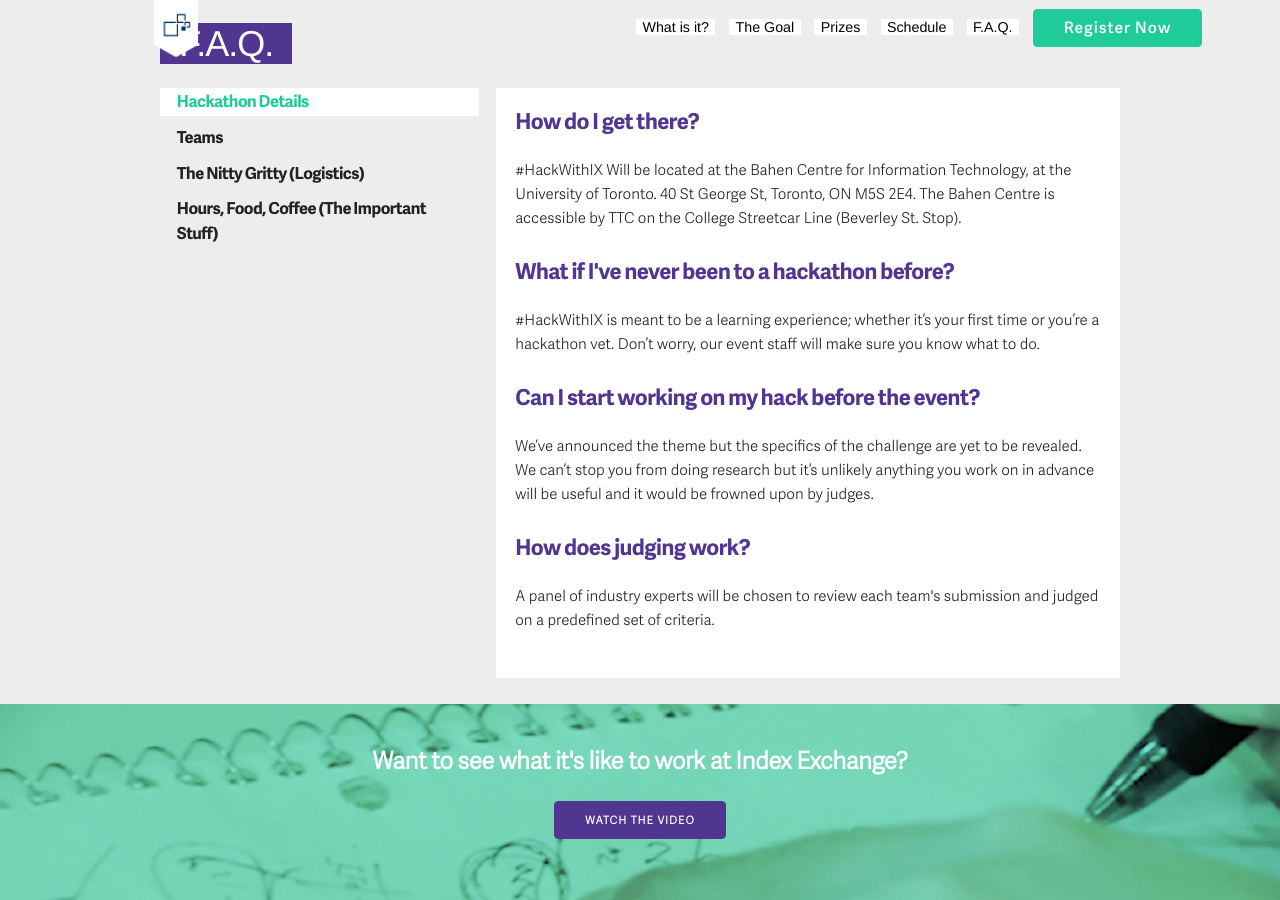
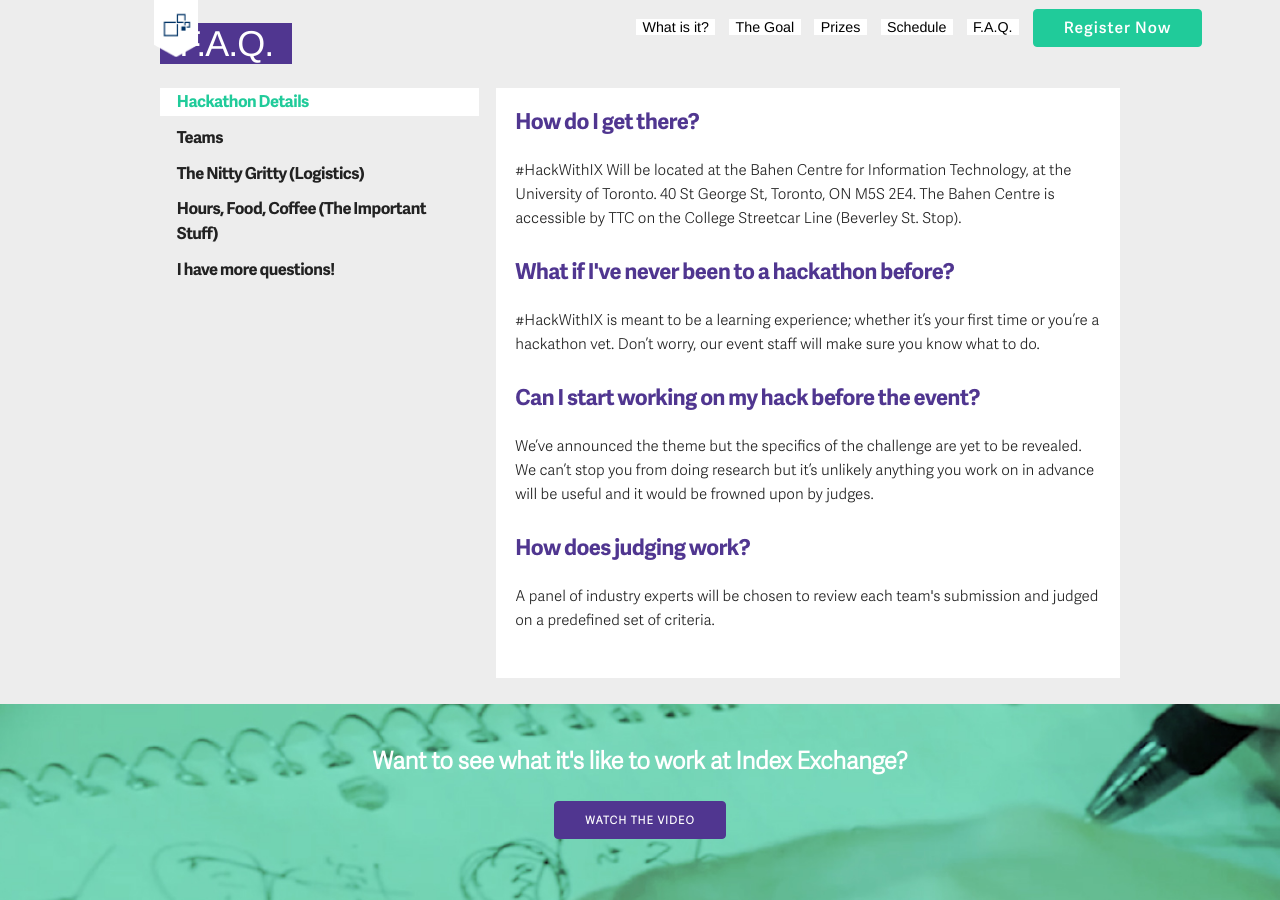
Before and after one commit to martinlaws/hackathon, a Jekyll site: the page built from index.html, in a window 1280 px wide and 900 px high, scrolled down 1961 px. Built offline with Jekyll 4.4.1, drawn with Linux system fonts in a browser that asks for light colours; some web fonts are replaced.

Commit message:
Added contact tab in FAQ

```diff
--- a/index.html
+++ b/index.html
@@ -142,6 +142,11 @@
               Hours, Food, Coffee (The Important Stuff)
             </h5>
           </li>
+          <li class="tab-link" data-tab="contact-tab">
+            <h5>
+              I have more questions!
+            </h5>
+          </li>
         </ul>
       </article>
       <article id="hackathon-tab" class="tab-content current">
@@ -228,6 +233,13 @@
           Coffee will be available 24/7 around the clock to fuel all your hacking needs!
         </p>
       </article>
+      <article id="contact-tab" class="tab-content">
+        <h5>We would love to hear your questions!</h5>
+        <p>
+          Feel free to reach out to us at <a href="mailto:ryan.neufeld@indexexchange.com">ryan.neufeld@indexexchange.com</a>
+          and we'll do our best to get you an answer!
+        </p>
+      </article>
     </section>
   </div>
   <!-- <div class="container">
```
